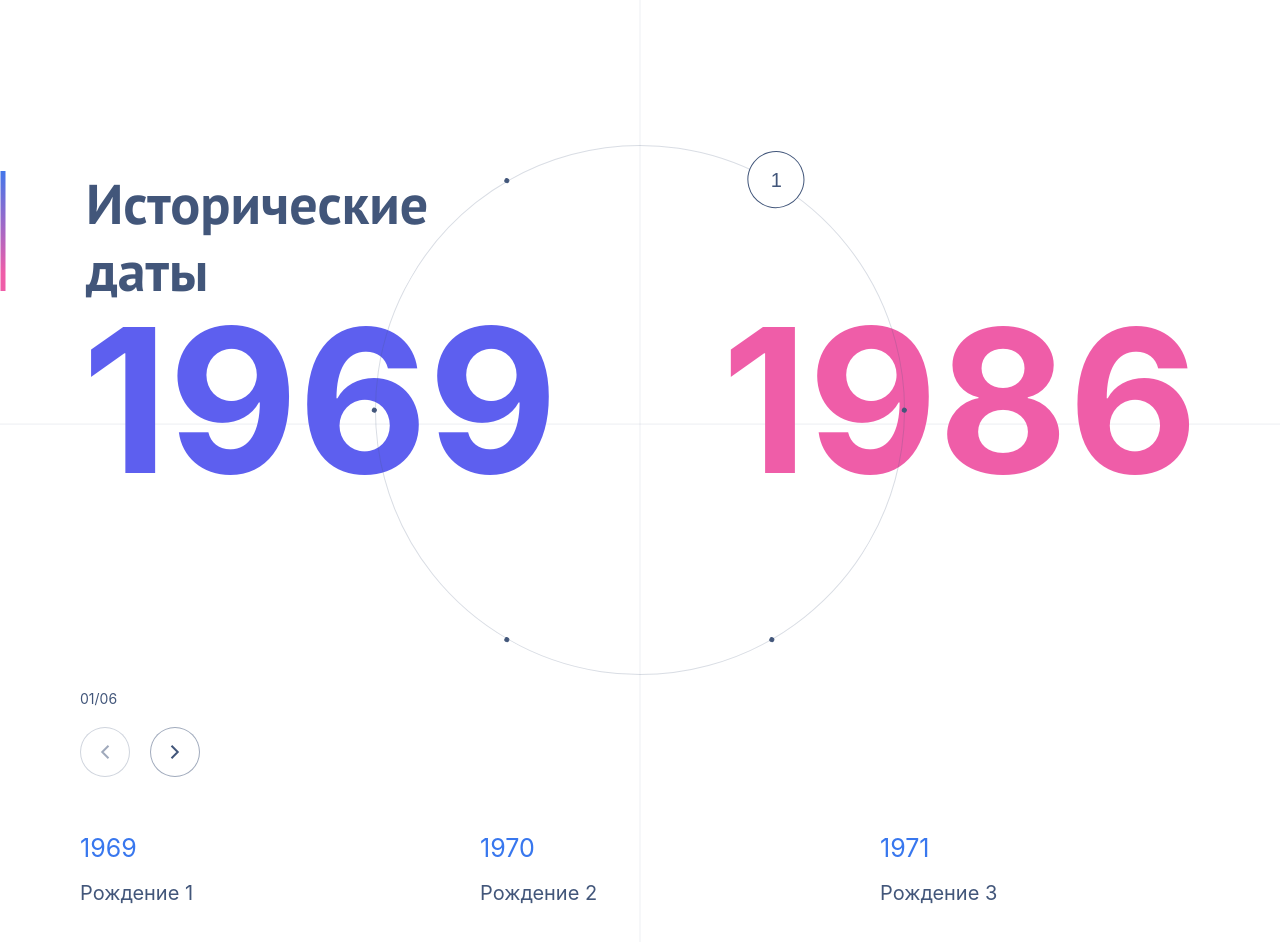
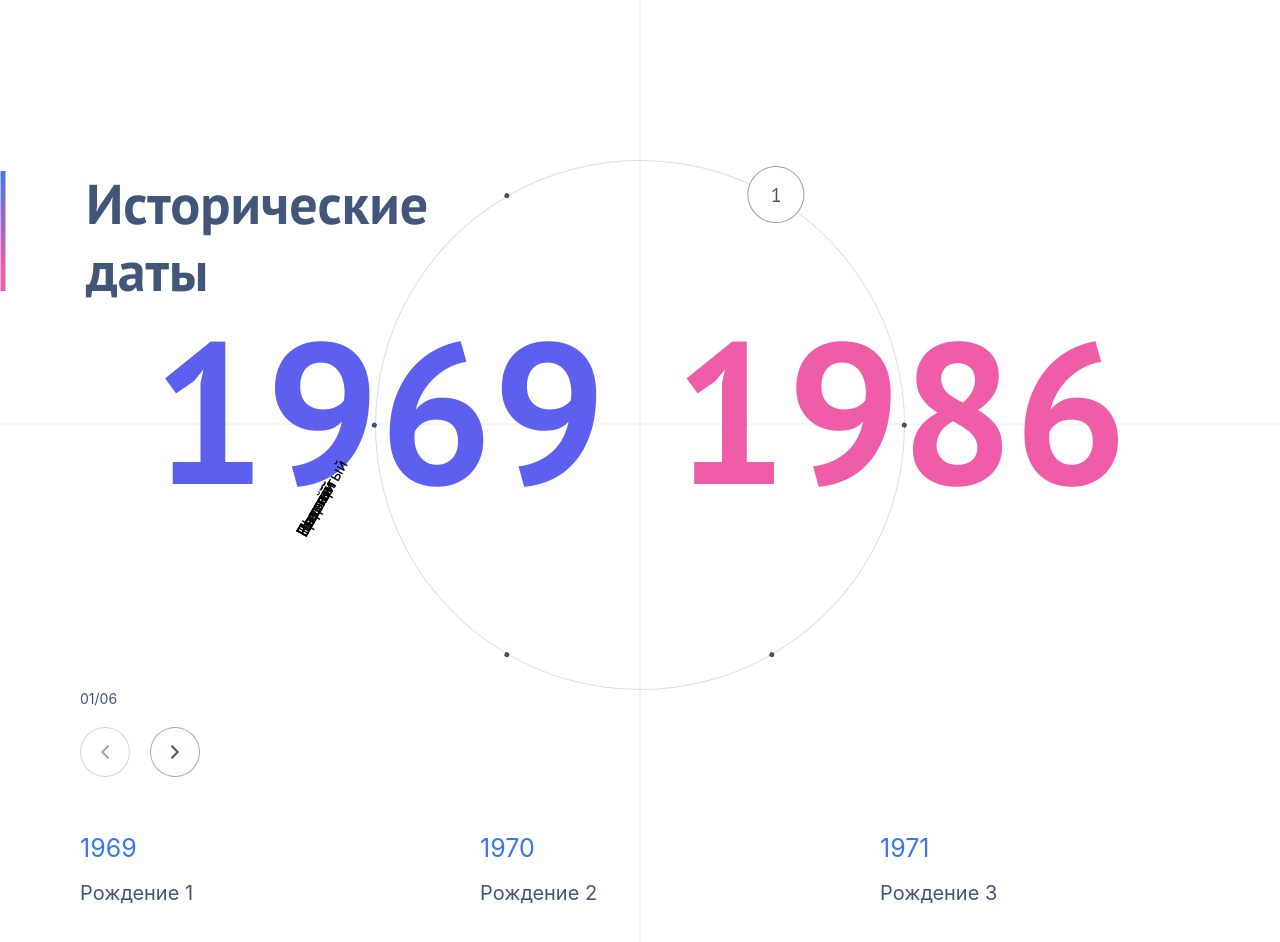
Before and after one commit to VLGKiwi/TestTaskOnly, a React (Create React App) app: page / in a window 1280 px wide. Shown: the top 942 px of the page. Built offline with nearby package versions, Linux system fonts and the light colour scheme.

Commit message:
breakpoint in circlebuttons

```diff
--- a/src/components/CircleButtons/CircleButtons.module.scss
+++ b/src/components/CircleButtons/CircleButtons.module.scss
@@ -1,3 +1,5 @@
+@import '../../shared/mixins/mixin.module.scss';
+
 .container {
 	width: 530px;
 	height: 530px;
@@ -5,8 +7,6 @@
 	position: relative;
 
 	margin: 0 auto;
-
-	top: -15px;
 
 	.button {
 		position: absolute;
@@ -17,7 +17,7 @@
 		padding: 0;
 		margin: 0;
 
-		border: 1px solid #42567A;
+		border: 1px solid #303E5880;
 		border-radius: 50%;
 
 		background-color: #42567A;
@@ -33,13 +33,14 @@
 		justify-content: center;
 
 		.buttonContent {
+			@include sans-reg;
+			font-size: 20px;
+
 			display: block;
 			opacity: 0;
 			color: #42567A;
 			transition: opacity 0.3s ease-in-out;
 			transform-origin: center center;
-			font-size: 20px;
-			line-height: 1;
 		}
 
 		&:hover {
@@ -55,6 +56,10 @@
 				opacity: 1;
 			}
 		}
+	}
+
+	.buttonName {
+		position: absolute;
 	}
 
 	.active {
--- a/src/components/CircleButtons/CircleButtons.tsx
+++ b/src/components/CircleButtons/CircleButtons.tsx
@@ -7,6 +7,7 @@ import { CircleButtonsProps } from "./index";
 const BUTTON_COUNT = 6;
 const ANGLE_STEP_DEG = 360 / BUTTON_COUNT;
 const ACTIVE_POSITION_DEG = -60;
+const NAME_BUTTONS = ['Первый', 'Второй', 'Третий', 'Четвертый', 'Пятый', 'Шестой'];
 
 export const CircleButtons = ({ numAtom }: CircleButtonsProps) => {
   const [num, setNumber] = useAtom(numAtom);
@@ -86,9 +87,12 @@ export const CircleButtons = ({ numAtom }: CircleButtonsProps) => {
         const buttonClasses = `${styles.button} ${isActive ? styles.active : ''}`;
 
         return (
-          <button onClick={() => handleButtonClick(buttonNum)} className={buttonClasses} key={i}>
-            <span className={styles.buttonContent}>{buttonNum}</span>
-          </button>
+          <div>
+            <button onClick={() => handleButtonClick(buttonNum)} className={buttonClasses} key={i}>
+              <span className={styles.buttonContent}>{buttonNum}</span>
+            </button>
+            <p className={styles.buttonName}>{ NAME_BUTTONS[i] }</p>
+          </div>
         );
       })}
       <svg className={styles.circle} width="530" height="530" viewBox="0 0 530 530" fill="none" xmlns="http://www.w3.org/2000/svg">
--- a/src/components/CircleDate/CircleDate.module.scss
+++ b/src/components/CircleDate/CircleDate.module.scss
@@ -1,15 +1,22 @@
+@import '../../shared/mixins/mixin.module.scss';
+
 .title {
 	display: flex;
 
-	justify-content: space-around;
+	width: 100%;
+	max-width: 975px;
+	margin: 0 auto;
+
+	justify-content: space-between;
 	align-items: center;
 
+	@include sans-bold;
 	font-size: 200px;
-	font-weight: 700;
 	line-height: 160px;
+	letter-spacing: -2%;
 
 	position: relative;
-	top: 320px;
+	top: 330px;
 
 	&__start {
 		color: #5D5FEF;
```
